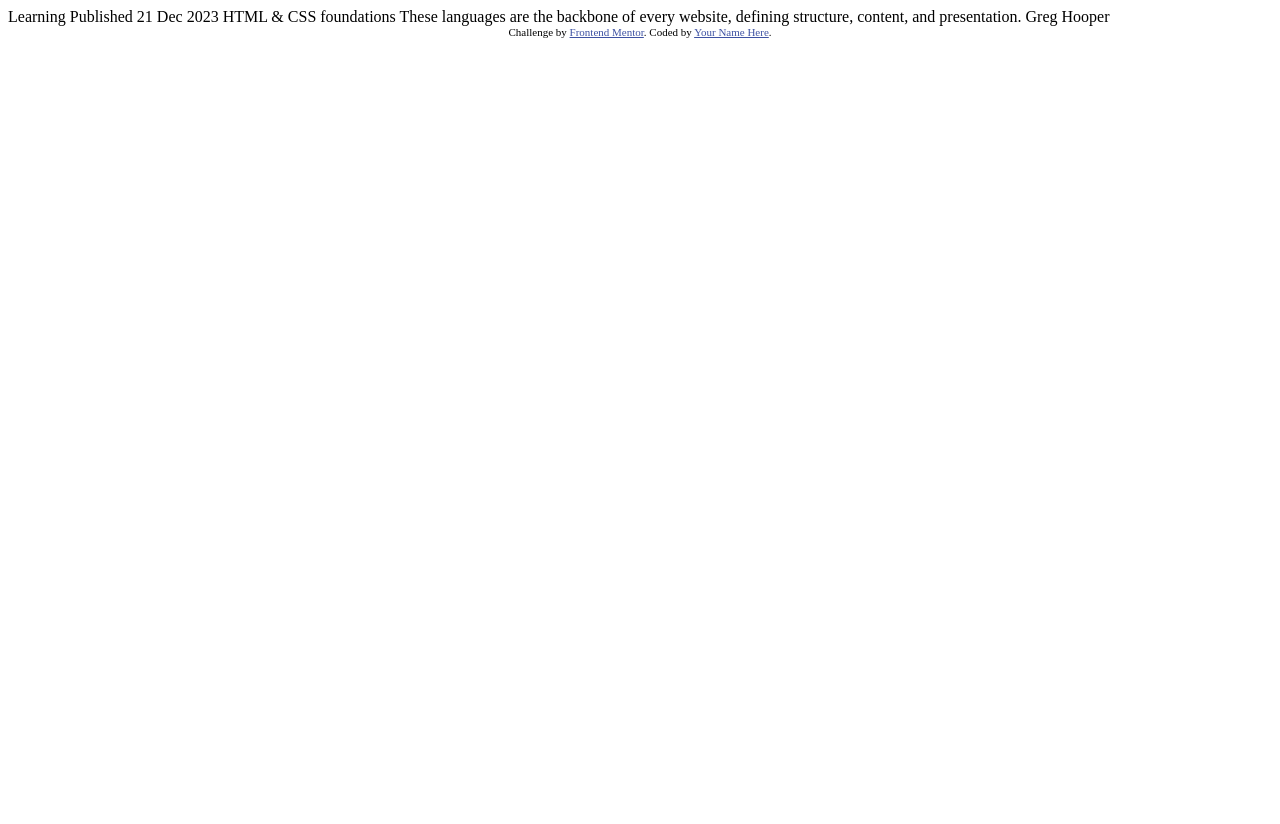
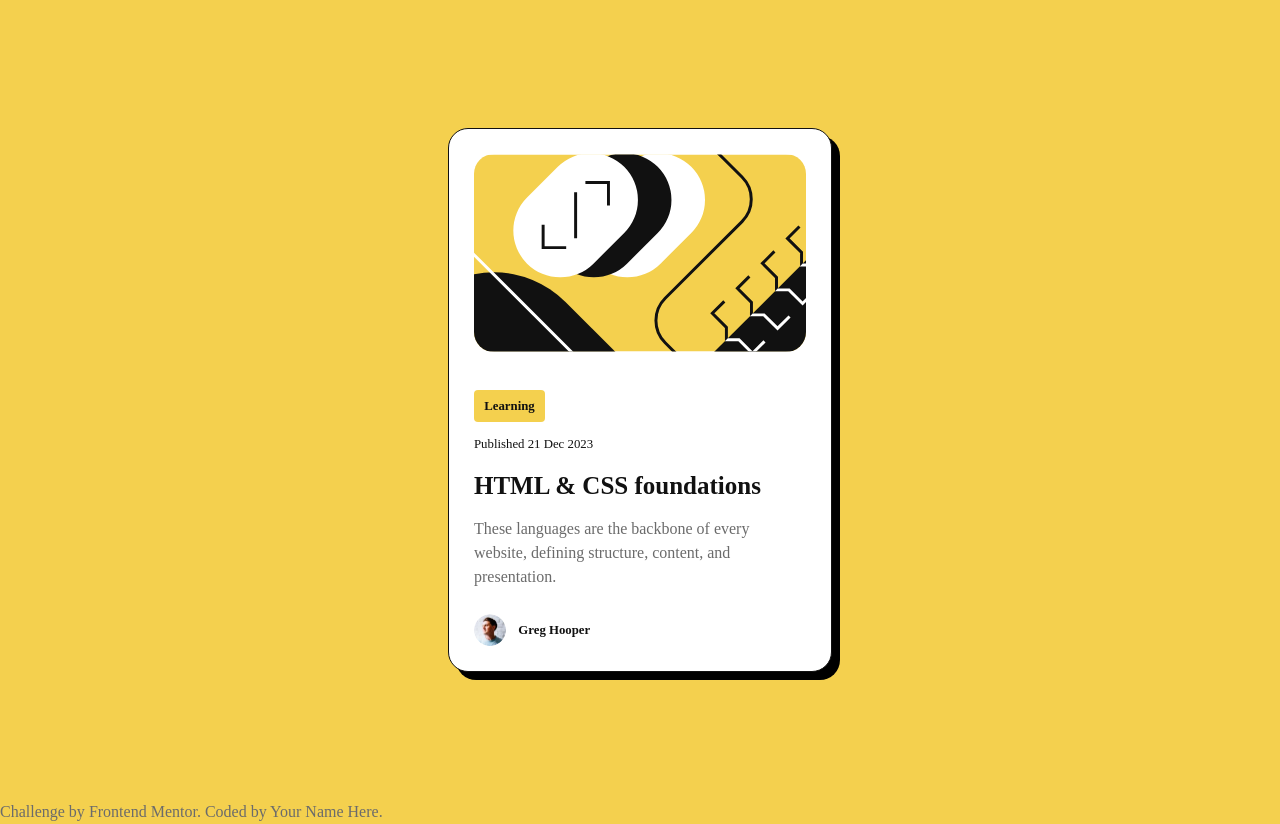
Before and after one commit to LuizGustavo-DEV/blog-preview-card, a plain HTML site: page index.html in a window 1280 px wide. Before the commit the page ends 800 px from the top, so only its background shows below. Drawn offline with Linux system fonts and the light colour scheme.

Commit message:
blog component card

```diff
--- /dev/null
+++ b/avatar.css
@@ -0,0 +1,5 @@
+.avatar {
+  border-radius: 50%;
+  max-block-size: 2rem;
+  max-inline-size: 2rem;
+}
--- /dev/null
+++ b/card.css
@@ -0,0 +1,7 @@
+.card {
+  border: 0.0625rem solid var(--color-gray-950);
+  border-radius: var(--space-1);
+  max-inline-size: 24rem;
+  padding: var(--space-2);
+  box-shadow: 0.5rem 0.5rem 0 #000000;
+}
--- a/index.html
+++ b/index.html
@@ -1,34 +1,99 @@
 <!DOCTYPE html>
 <html lang="en">
-<head>
-  <meta charset="UTF-8">
-  <meta name="viewport" content="width=device-width, initial-scale=1.0"> <!-- displays site properly based on user's device -->
+  <head>
+    <meta charset="UTF-8" />
+    <meta
+      name="viewport"
+      content="width=device-width, initial-scale=1.0"
+    />
+    <!-- displays site properly based on user's device -->
 
-  <link rel="icon" type="image/png" sizes="32x32" href="./assets/images/favicon-32x32.png">
+    <link
+      rel="icon"
+      type="image/png"
+      sizes="32x32"
+      href="./assets/images/favicon-32x32.png"
+    />
 
-  <title>Frontend Mentor | Blog preview card</title>
+    <link
+      rel="stylesheet"
+      href="reset.css"
+    />
 
-  <!-- Feel free to remove these styles or customise in your own stylesheet 👍 -->
-  <style>
-    .attribution { font-size: 11px; text-align: center; }
-    .attribution a { color: hsl(228, 45%, 44%); }
-  </style>
-</head>
-<body>
+    <link
+      rel="stylesheet"
+      href="variables.css"
+    />
 
-  Learning
+    <link
+      rel="stylesheet"
+      href="utilities.css"
+    />
 
-  Published 21 Dec 2023
+    <link
+      rel="stylesheet"
+      href="style.css"
+    />
 
-  HTML & CSS foundations
+    <link
+      rel="stylesheet"
+      href="card.css"
+    />
 
-  These languages are the backbone of every website, defining structure, content, and presentation.
+    <link
+      rel="stylesheet"
+      href="avatar.css"
+    />
 
-  Greg Hooper
+    <link
+      rel="stylesheet"
+      href="tag.css"
+    />
 
-  <div class="attribution">
-    Challenge by <a href="https://www.frontendmentor.io?ref=challenge" target="_blank">Frontend Mentor</a>.
-    Coded by <a href="#">Your Name Here</a>.
-  </div>
-</body>
+    <title>Frontend Mentor | Blog preview card</title>
+  </head>
+  <body class="font-size:base color:gray bg:primary">
+    <main class="wrapper cover">
+      <article
+        class="card flow cover-centered center bg:white"
+        style="--flow-space: var(--space--1)"
+      >
+        <img
+          class="border-radius:1 mbe-2"
+          src="./assets/images/illustration-article.svg"
+          alt=""
+        />
+        <span class="tag"><b>Learning</b></span>
+        <time
+          class="font-size:-1 color:dark"
+          datetime="2023-12-21"
+          >Published 21 Dec 2023</time
+        >
+        <h2 class="font-size:2 color:dark">HTML & CSS foundations</h2>
+        <p>
+          These languages are the backbone of every website, defining structure,
+          content, and presentation.
+        </p>
+        <span
+          class="cluster mbs-2 font-size:-1 color:dark"
+          style="--cluster-space: var(--space--1)"
+        >
+          <img
+            class="avatar"
+            src="./assets/images/image-avatar.webp"
+            alt=""
+          />
+          <b>Greg Hooper</b>
+        </span>
+      </article>
+    </main>
+    <footer>
+      Challenge by
+      <a
+        href="https://www.frontendmentor.io?ref=challenge"
+        target="_blank"
+        >Frontend Mentor</a
+      >. Coded by <a href="#">Your Name Here</a>.
+    </footer>
+  </body>
 </html>
--- /dev/null
+++ b/reset.css
@@ -0,0 +1,74 @@
+/* Box sizing rules */
+*,
+*::before,
+*::after {
+  box-sizing: border-box;
+}
+
+/* Remove default margin */
+body,
+h1,
+h2,
+h3,
+h4,
+p,
+figure,
+blockquote,
+dl,
+dd {
+  margin: 0;
+}
+
+/* Remove list styles on ul, ol elements with a list role */
+ul[role="list"],
+ol[role="list"] {
+  list-style: none;
+}
+
+/* Set core root defaults */
+html:focus-within {
+  scroll-behavior: smooth;
+}
+
+/* Set core body defaults */
+body {
+  min-height: 100vh;
+  text-rendering: optimizeSpeed;
+  line-height: 1.5;
+}
+
+/* A elements that don't have a class get default styles */
+a:not([class]) {
+  text-decoration-skip-ink: auto;
+}
+
+/* Make images easier to work with */
+img,
+picture {
+  max-width: 100%;
+  display: block;
+}
+
+/* Inherit fonts for inputs and buttons */
+input,
+button,
+textarea,
+select {
+  font: inherit;
+}
+
+/* Remove all animations and transitions for people that prefer not to see them */
+@media (prefers-reduced-motion: reduce) {
+  html:focus-within {
+    scroll-behavior: auto;
+  }
+
+  *,
+  *::before,
+  *::after {
+    animation-duration: 0.01ms !important;
+    animation-iteration-count: 1 !important;
+    transition-duration: 0.01ms !important;
+    scroll-behavior: auto !important;
+  }
+}
--- /dev/null
+++ b/style.css
@@ -0,0 +1,60 @@
+main {
+  min-block-size: 100vh;
+}
+
+a {
+  color: inherit;
+  text-decoration: none;
+}
+
+.wrapper {
+  display: block;
+  margin-inline: auto;
+  max-inline-size: 75rem;
+  padding-inline: var(--space-base);
+}
+
+.flow {
+  --flow-space: var(--space-base, 1em);
+
+  display: flex;
+  flex-flow: column;
+  justify-content: flex-start;
+  align-items: baseline;
+}
+
+.flow > * {
+  margin-block-end: 0;
+}
+
+.flow > * + * {
+  margin-block-start: var(--flow-space);
+}
+
+.center {
+  margin-inline: auto;
+}
+
+.cover {
+  display: flex;
+  flex-direction: column;
+}
+
+.cover > .cover-centered {
+  margin-block: auto;
+}
+
+.cover > :first-child(:not(.cover-centered)) {
+  margin-block-start: 0;
+}
+
+.cover > :last-child(:not(.cover-centered)) {
+  margin-block-end: 0;
+}
+
+.cluster {
+  display: flex;
+  flex-wrap: wrap;
+  align-items: var(--cluster-alignment, center);
+  gap: var(--cluster-space, 1rem);
+}
--- /dev/null
+++ b/tag.css
@@ -0,0 +1,9 @@
+.tag {
+  display: inline-flex;
+  padding-inline: var(--space--2);
+  padding-block: var(--space--4);
+  border-radius: 0.25rem;
+  background-color: var(--color-primary);
+  color: var(--color-gray-950);
+  font-size: var(--font-size--1);
+}
--- /dev/null
+++ b/utilities.css
@@ -0,0 +1,39 @@
+.bg\:primary {
+  background-color: var(--color-primary) !important;
+}
+
+.bg\:white {
+  background-color: var(--color-white) !important;
+}
+
+.color\:gray {
+  color: var(--color-gray-500) !important;
+}
+
+.color\:dark {
+  color: var(--color-gray-950) !important;
+}
+
+.font-size\:-1 {
+  font-size: var(--font-size--1) !important;
+}
+
+.font-size\:base {
+  font-size: var(--font-size-base) !important;
+}
+
+.font-size\:2 {
+  font-size: var(--font-size-2) !important;
+}
+
+.border-radius\:1 {
+  border-radius: var(--space-1) !important;
+}
+
+.mbe-2 {
+  margin-block-end: var(--space-2) !important;
+}
+
+.mbs-2 {
+  margin-block-start: var(--space-2) !important;
+}
--- /dev/null
+++ b/variables.css
@@ -0,0 +1,24 @@
+:root {
+  --color-primary: #f4d04e;
+
+  --color-gray-950: #111111;
+  --color-gray-500: #6b6b6b;
+
+  --color-white: #ffffff;
+
+  --ratio: 1.25;
+
+  --font-size--1: clamp(0.7rem, 0.6545rem + 0.1939vw, 0.8rem);
+  --font-size-base: clamp(0.875rem, 0.8182rem + 0.2424vw, 1rem);
+  --font-size-1: clamp(1.0938rem, 1.0227rem + 0.303vw, 1.25rem);
+  --font-size-2: clamp(1.3672rem, 1.2784rem + 0.3788vw, 1.5625rem);
+  --font-size-3: clamp(1.709rem, 1.598rem + 0.4735vw, 1.9531rem);
+
+  --space--4: calc(var(--space--3) / var(--ratio));
+  --space--3: calc(var(--space--2) / var(--ratio));
+  --space--2: calc(var(--space--1) / var(--ratio));
+  --space--1: calc(var(--space-base) / var(--ratio));
+  --space-base: 1rem;
+  --space-1: calc(var(--space-base) * var(--ratio));
+  --space-2: calc(var(--space-1) * var(--ratio));
+}
```
